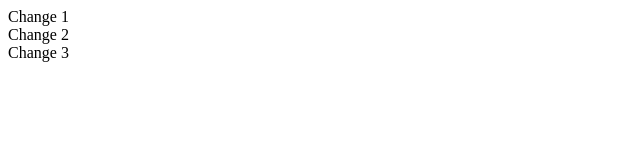
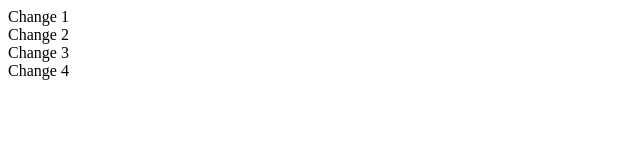
Before and after one commit to NikKotochigov/special-add, a plain HTML site: page index.html in a window 1280 px wide. Shown: the full height of the page, 0-640 px from the left. Drawn offline with Linux system fonts and the light colour scheme.

Commit message:
Change 4

```diff
--- a/index.html
+++ b/index.html
@@ -9,6 +9,7 @@
          <nav>Change 1</nav>
          <nav>Change 2</nav>
          <nav>Change 3</nav>
+         <nav>Change 4</nav>
      </header>
 </body>
 </html>
```
